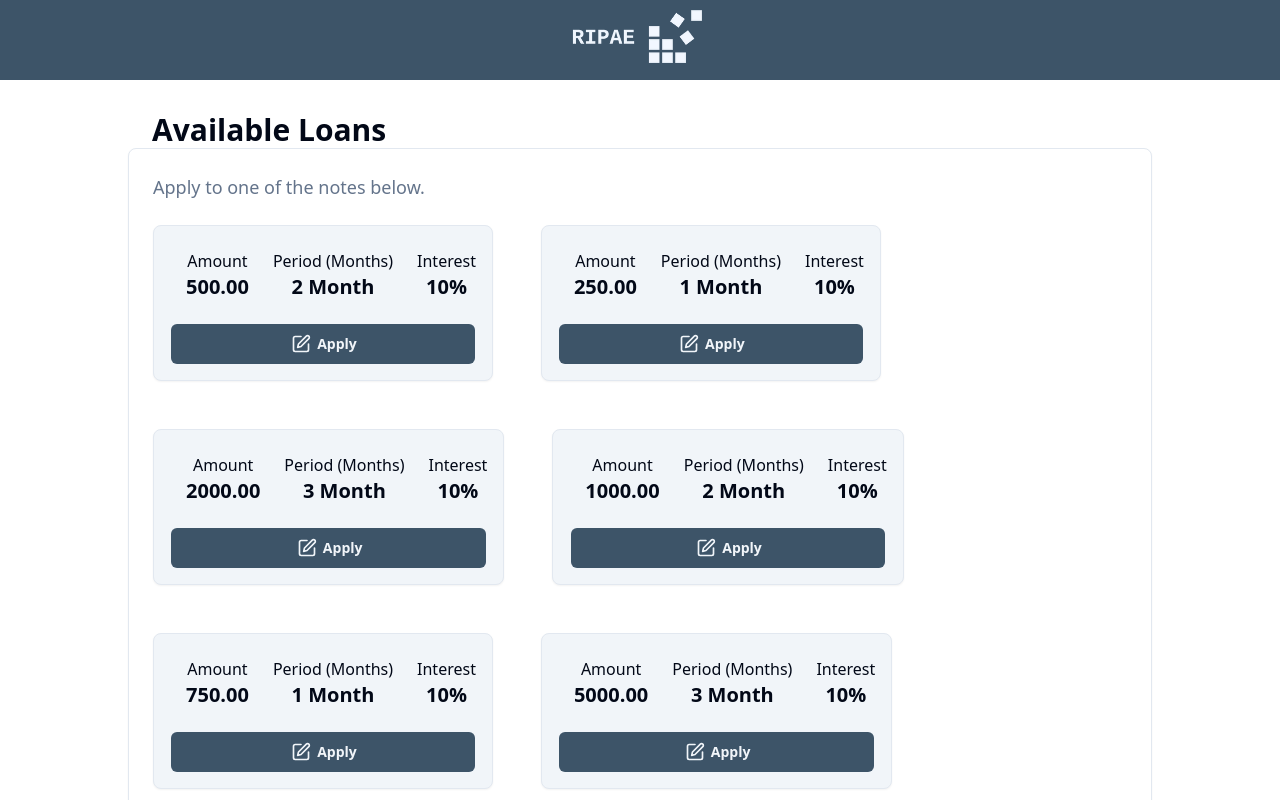
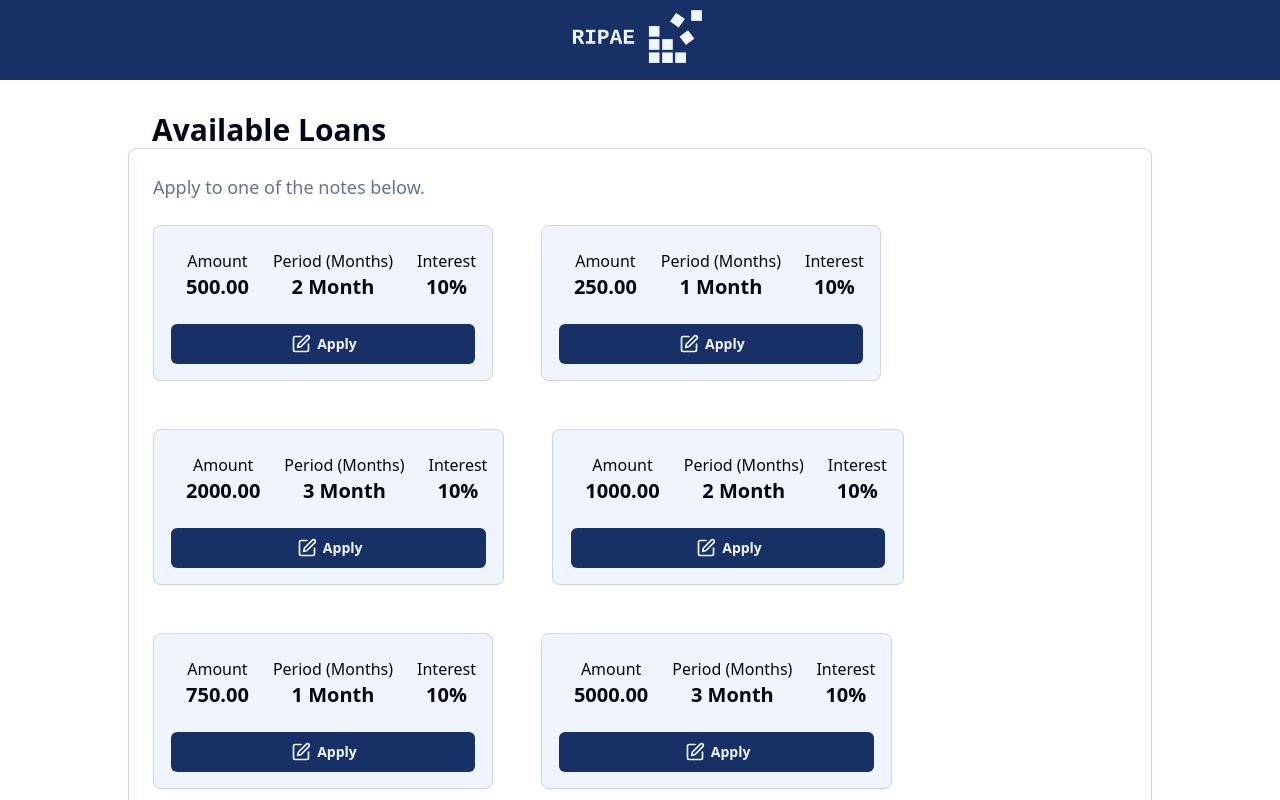
Before and after one commit to josemendezt/ripae, a Next.js app: page /notesList in a window 1280 px wide. Shown: the top 800 px of the page. Built offline with nearby package versions, Linux system fonts and the light colour scheme.

Commit message:
sign up flows

```diff
--- a/src/app/(external)/layout.tsx
+++ b/src/app/(external)/layout.tsx
@@ -1,9 +1,6 @@
 import type { Metadata } from 'next';
-import { Inter } from 'next/font/google';
 import '../globals.css';
 import Header from './ext-header';
-
-const inter = Inter({ subsets: ['latin'] });
 
 export const metadata: Metadata = {
   title: 'Ripae Sign Up',
--- a/src/app/(home)/page.tsx
+++ b/src/app/(external)/page.tsx
@@ -1,9 +1,9 @@
-import Image from 'next/image';
+import SignUp from './signUp/page';
 
 export default function Home() {
   return (
     <main className="flex min-h-screen flex-col items-center justify-between p-24">
-      Home - Work In Progress
+      <SignUp />
     </main>
   );
 }
--- a/src/app/(external)/signUp/accountSetUp/page.tsx
+++ b/src/app/(external)/signUp/accountSetUp/page.tsx
@@ -3,9 +3,9 @@ import { Button } from '@/components/ui/button';
 import { Separator } from '@/components/ui/separator';
 import Link from 'next/link';
 
-export default function SignUp() {
+export default function AccountSetUp() {
   return (
-    <section className="flex items-center justify-center h-[70vh]">
+    <section className="flex items-center justify-center h-[65vh]">
       <div className="mx-auto max-w-[380px] space-y-6 ">
         <div className="space-y-2 text-center">
           <h1 className="text-5xl font-bold mb-4">Account set up</h1>
--- a/src/app/(external)/signUp/page.tsx
+++ b/src/app/(external)/signUp/page.tsx
@@ -7,16 +7,25 @@ import { Separator } from '@/components/ui/separator';
 import { ChromeIcon, LinkedinIcon } from 'lucide-react';
 import Link from 'next/link';
 import { useRouter } from 'next/navigation';
+import { useSearchParams } from 'next/navigation';
 
 export default function SignUp() {
   const router = useRouter();
-
+  const searchParams = useSearchParams();
+  const flowType = searchParams.get('flow');
   const DoSignUp = () => {
-    router.push('/signUp/accountSetUp');
+    switch (flowType) {
+      case 'investor':
+        return router.push('/signUp/investor/personal');
+      case 'borrower':
+        return router.push('/signUp/borrower/personal');
+      default:
+        router.push('/signUp/accountSetUp');
+    }
   };
 
   return (
-    <section className="flex items-center justify-center h-[85vh]">
+    <section className="flex items-center justify-center h-[80vh]">
       <div className="mx-auto max-w-[350px] space-y-6 ">
         <div className="space-y-2 text-center">
           <h1 className="text-3xl font-bold">Sign up to continue</h1>
--- a/src/app/(home)/layout.tsx
+++ /dev/null
@@ -1,18 +0,0 @@
-import type { Metadata } from 'next';
-import { Inter } from 'next/font/google';
-import './globals.css';
-import Header from '@/app/(external)/ext-header';
-
-export default function RootLayout({
-  children,
-}: {
-  children: React.ReactNode;
-}) {
-  return (
-    <html lang="en">
-      <body>
-        <main>{children}</main>
-      </body>
-    </html>
-  );
-}
--- a/src/app/(internal)/dashboardInvestor/investmentInfo.tsx
+++ b/src/app/(internal)/dashboardInvestor/investmentInfo.tsx
@@ -3,7 +3,7 @@ export default function InvestmentInfo() {
     <div className="flex gap-4 w-[95%] flex-wrap ">
       <div className="w-1/3 h-32 bg-secondary  rounded flex flex-col justify-center items-center">
         <div className="text-md">Total Invested</div>
-        <div className="text-3xl font-bold">$1,700</div>
+        <div className="text-3xl font-bold">$2,000</div>
       </div>
       <div className="w-1/3 h-32 bg-secondary  rounded flex flex-col justify-center items-center">
         <div className="text-md">Projected Return</div>
--- a/src/app/(internal)/noteCreation/page.tsx
+++ b/src/app/(internal)/noteCreation/page.tsx
@@ -155,7 +155,6 @@ export default function NoteCreation() {
           </CardDescription>
         </CardHeader>
         <CardContent>
-          <form>
           <div className="grid w-full items-center gap-4">
             <div className="flex flex-col space-y-1.5">
               <Label htmlFor="invest">
@@ -186,9 +185,14 @@ export default function NoteCreation() {
             </div>
             {noteOptions.length > 0 && (
               <>
-                  <p className="relative top-2 font-semibold">
-                    Note Options
-                  </p>
+                <CardDescription>
+                  We have the following suggestions to divide your
+                  funds in multiple notes, the lowest they are the
+                  safest, but the return will be smaller.
+                  Alternatively, you can customize it using the
+                  buttons to Add or Delete notes.
+                </CardDescription>
+                <p className=" font-semibold">Note Options</p>
                 <section className="flex gap-4">
                   {noteOptions.map((opt, index) => (
                     <div
@@ -208,18 +212,19 @@ export default function NoteCreation() {
                 </section>
               </>
             )}
-
+            {noteOptions.length > 0 && (
+              <>
+                {/* <hr /> */}
+                <p className=" font-semibold">Cutstomize Notes</p>
+                <div className="flex gap-8 mt-4">
+                  <Button>Add Notes +</Button>
+                  <Button variant="secondary">Delete Notes -</Button>
+                </div>
+              </>
+            )}
+            <hr />
             {notes.length > 0 && (
               <div className="flex flex-col  space-y-1.5">
-                  {notes.length > 1 && (
-                    <CardDescription className="mb-2">
-                      We have the following suggestions to divide your
-                      funds in multiple notes, the lowest they are the
-                      safest, but the return will be smaller. You can
-                      customize it more if you start deleting the
-                      notes
-                    </CardDescription>
-                  )}
                 <div className="flex flex-wrap gap-4  space-around items-center">
                   {notes?.map((note) => (
                     <Card
@@ -278,7 +283,6 @@ export default function NoteCreation() {
               </div>
             )}
           </div>
-          </form>
         </CardContent>
         <CardFooter className="flex justify-between">
           <Button
--- a/src/app/(internal)/sidebar.tsx
+++ b/src/app/(internal)/sidebar.tsx
@@ -50,13 +50,13 @@ function SideBar() {
             </>
           )}
 
-          <Link
-            className="flex items-center px-4 py-2 mb-2 text-gray-700 hover:bg-gray-200 rounded-lg"
-            href="/personalInfo"
+          <a
+            className="flex items-center px-4 py-2 mb-2 text-gray-700 hover:bg-gray-200 rounded-lg "
+            href="#"
           >
             <InfoIcon className="text-gray-700 mr-2" />
             Personal Information
-          </Link>
+          </a>
           <a
             className="flex items-center px-4 py-2 mb-2 text-gray-700 hover:bg-gray-200 rounded-lg"
             href="#"
--- a/src/app/globals.css
+++ b/src/app/globals.css
@@ -13,22 +13,22 @@
     --popover: 0 0% 100%;
     --popover-foreground: 222.2 84% 4.9%;
 
-    --primary: #3d5468;
-    --primary-foreground: 210 40% 96.1%;
+    --primary: #173167;
+    --primary-foreground: #f0f4fc;
 
-    --secondary: 210 40% 96.1%;
-    --secondary-foreground: #3d5468;
+    --secondary: #f0f4fc;
+    --secondary-foreground: #173167;
 
-    --muted: 210 40% 96.1%;
+    --muted: #f0f4fc;
     --muted-foreground: 215.4 16.3% 46.9%;
 
-    --accent: 210 40% 96.1%;
-    --accent-foreground: #3d5468;
+    --accent: #f0f4fc;
+    --accent-foreground: #173167;
 
     --destructive: 0 84.2% 60.2%;
     --destructive-foreground: 210 40% 98%;
 
-    --border: 214.3 31.8% 91.4%;
+    --border: #d0d6db;
     --input: 214.3 31.8% 91.4%;
     --ring: 222.2 84% 4.9%;
 
@@ -46,7 +46,7 @@
     --popover-foreground: 210 40% 98%;
 
     --primary: 210 40% 98%;
-    --primary-foreground: #3d5468;
+    --primary-foreground: #173167;
 
     --secondary: 217.2 32.6% 17.5%;
     --secondary-foreground: 210 40% 98%;
--- a/tailwind.config.ts
+++ b/tailwind.config.ts
@@ -17,17 +17,17 @@ module.exports = {
     },
     extend: {
       colors: {
-        border: 'hsl(var(--border))',
+        border: 'var(--border)',
         input: 'hsl(var(--input))',
         ring: 'hsl(var(--ring))',
         background: 'hsl(var(--background))',
         foreground: 'hsl(var(--foreground))',
         primary: {
           DEFAULT: 'var(--primary)',
-          foreground: 'hsl(var(--primary-foreground))',
+          foreground: 'var(--primary-foreground)',
         },
         secondary: {
-          DEFAULT: 'hsl(var(--secondary))',
+          DEFAULT: 'var(--secondary)',
           foreground: 'var(--secondary-foreground)',
         },
         destructive: {
```
Lines whose indentation alone changed are shown as unchanged.
